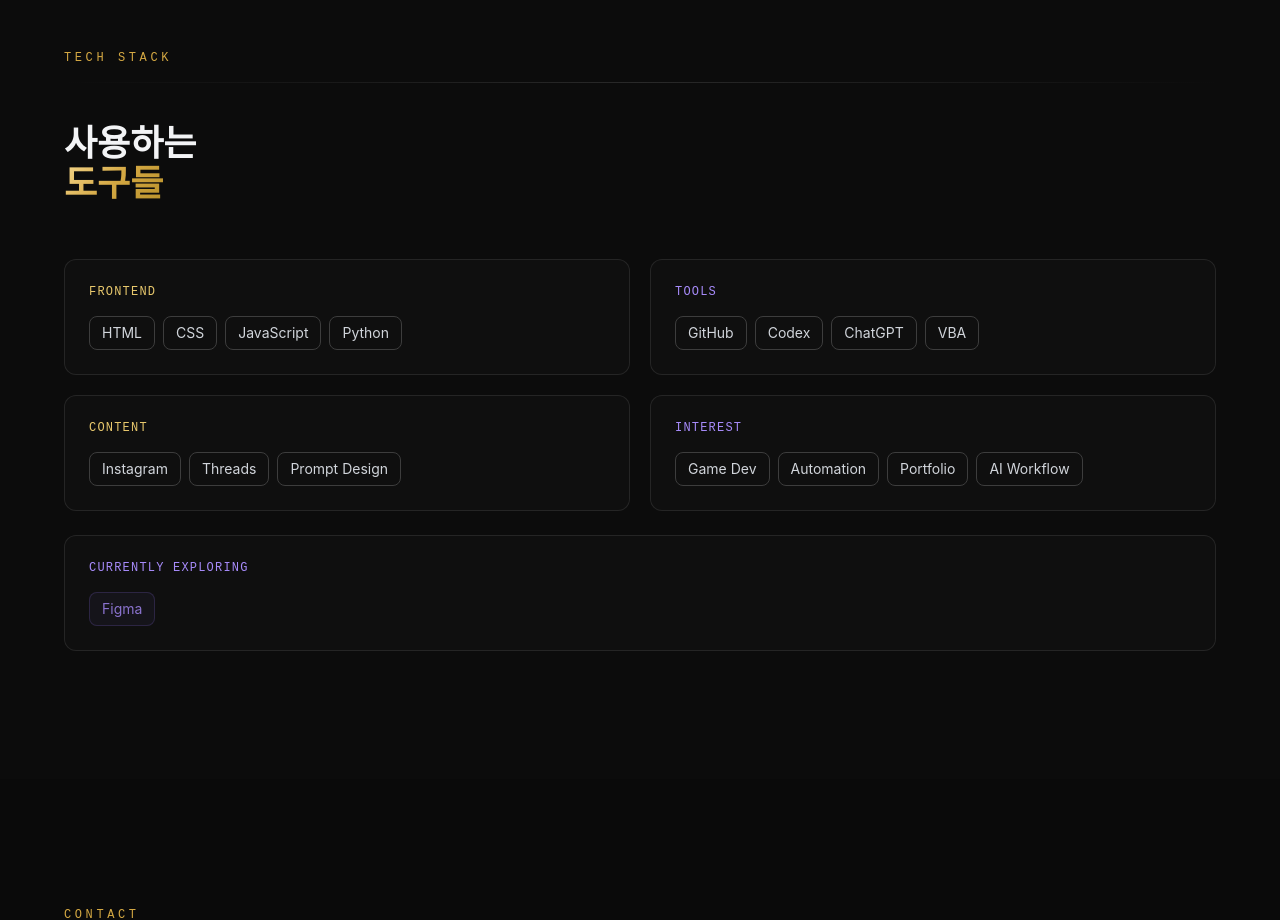
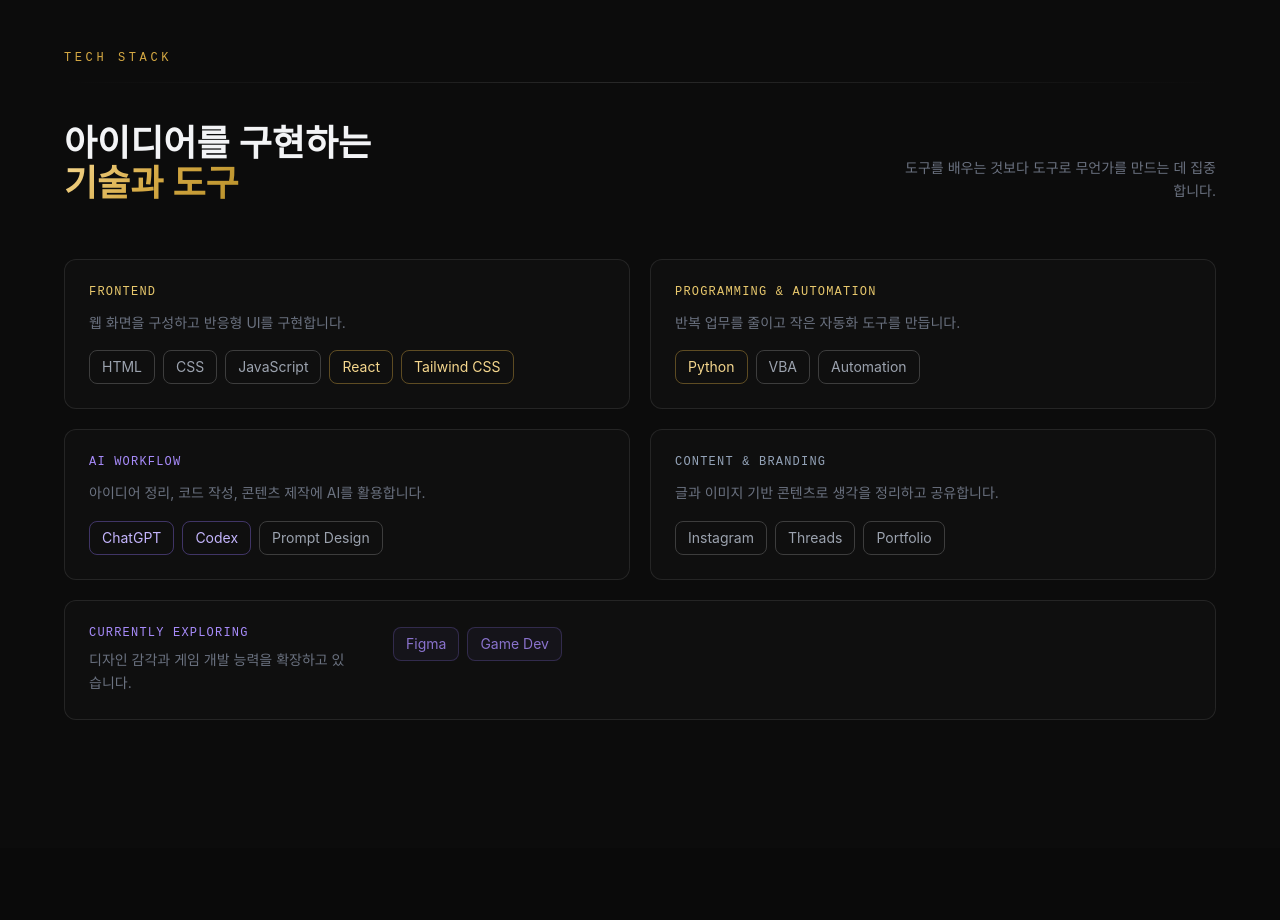
Before and after one commit to gustj369/portfolio, a React (Create React App) app: page / in a window 1280 px wide. Shown: the part 4580-5500 px from the top of the page. Built offline with nearby package versions, Linux system fonts and the light colour scheme.

Commit message:
feat: redesign TechStack - new categories, descriptions, highlighted tags, full-width exploring card

```diff
--- a/src/components/TechStack.jsx
+++ b/src/components/TechStack.jsx
@@ -1,11 +1,59 @@
 import { techStack } from "../data/projects";
 
-const categoryColors = {
-  Frontend: "text-gold-400",
-  Tools: "text-violet-400",
-  Content: "text-gold-400",
-  Interest: "text-violet-400",
+const labelColors = {
+  gold: "text-gold-400",
+  violet: "text-violet-400",
+  slate: "text-slate-400",
 };
+
+function TagItem({ name, highlighted, color }) {
+  if (highlighted) {
+    const highlightClass =
+      color === "violet"
+        ? "border-violet-500/40 bg-violet-500/8 text-violet-300 hover:border-violet-400/60"
+        : "border-gold-500/40 bg-gold-500/8 text-gold-300 hover:border-gold-400/60";
+    return (
+      <span
+        className={`px-3 py-1.5 text-sm rounded-lg border transition-colors duration-200 ${highlightClass}`}
+      >
+        {name}
+      </span>
+    );
+  }
+  return (
+    <span className="px-3 py-1.5 text-sm rounded-lg border border-dark-400 text-gray-400 hover:border-dark-300 hover:text-gray-300 transition-colors duration-200">
+      {name}
+    </span>
+  );
+}
+
+function StackCard({ stack }) {
+  return (
+    <div className="card-dark rounded-xl p-6 flex flex-col gap-4 transition-all duration-300 group">
+      {/* Label */}
+      <p className={`text-xs font-mono tracking-widest ${labelColors[stack.color] || "text-gold-400"}`}>
+        {stack.category}
+      </p>
+
+      {/* Description */}
+      <p className="text-sm text-gray-500 leading-relaxed -mt-1">
+        {stack.description}
+      </p>
+
+      {/* Tags */}
+      <div className="flex flex-wrap gap-2">
+        {stack.items.map((item) => (
+          <TagItem
+            key={item}
+            name={item}
+            highlighted={stack.highlight.includes(item)}
+            color={stack.color}
+          />
+        ))}
+      </div>
+    </div>
+  );
+}
 
 export default function TechStack() {
   return (
@@ -16,55 +64,45 @@
         </p>
         <div className="section-divider mb-10" />
 
-        <h2 className="text-3xl md:text-4xl font-semibold leading-snug mb-14">
-          사용하는
-          <br />
-          <span className="text-gradient-gold">도구들</span>
-        </h2>
+        <div className="flex flex-col md:flex-row md:items-end justify-between gap-4 mb-14">
+          <h2 className="text-3xl md:text-4xl font-semibold leading-snug">
+            아이디어를 구현하는
+            <br />
+            <span className="text-gradient-gold">기술과 도구</span>
+          </h2>
+          <p className="text-sm text-gray-500 max-w-xs md:text-right leading-relaxed">
+            도구를 배우는 것보다 도구로 무언가를 만드는 데 집중합니다.
+          </p>
+        </div>
 
-        <div className="grid sm:grid-cols-2 gap-5">
+        {/* 2-column grid */}
+        <div className="grid sm:grid-cols-2 gap-5 mb-5">
           {techStack.map((stack) => (
-            <div
-              key={stack.category}
-              className="card-dark rounded-xl p-6 transition-all duration-300 group"
-            >
-              <p
-                className={`text-xs font-mono tracking-widest mb-4 ${
-                  categoryColors[stack.category] || "text-gold-400"
-                }`}
-              >
-                {stack.category.toUpperCase()}
-              </p>
-              <div className="flex flex-wrap gap-2">
-                {stack.items.map((item) => (
-                  <span
-                    key={item}
-                    className="px-3 py-1.5 text-sm rounded-lg border border-dark-400 group-hover:border-dark-300 text-gray-300 transition-colors duration-200"
-                  >
-                    {item}
-                  </span>
-                ))}
-              </div>
-            </div>
+            <StackCard key={stack.category} stack={stack} />
           ))}
         </div>
 
-        {/* Currently learning */}
-        <div className="mt-6 card-dark rounded-xl p-6 transition-all duration-300">
-          <p className="text-xs font-mono text-violet-400 tracking-widest mb-4">
-            CURRENTLY EXPLORING
-          </p>
-          <div className="flex flex-wrap gap-2">
-            {["Figma"].map(
-              (item) => (
+        {/* Currently Exploring — full width */}
+        <div className="card-dark rounded-xl p-6 transition-all duration-300">
+          <div className="flex flex-col sm:flex-row sm:items-start sm:gap-12 gap-4">
+            <div className="sm:w-64 flex-shrink-0">
+              <p className="text-xs font-mono text-violet-400 tracking-widest mb-2">
+                CURRENTLY EXPLORING
+              </p>
+              <p className="text-sm text-gray-500 leading-relaxed">
+                디자인 감각과 게임 개발 능력을 확장하고 있습니다.
+              </p>
+            </div>
+            <div className="flex flex-wrap gap-2 pt-0.5">
+              {["Figma", "Game Dev"].map((item) => (
                 <span
                   key={item}
-                  className="px-3 py-1.5 text-sm rounded-lg border border-violet-500/20 bg-violet-500/5 text-violet-400/80"
+                  className="px-3 py-1.5 text-sm rounded-lg border border-violet-500/25 bg-violet-500/5 text-violet-400/80 hover:border-violet-500/50 transition-colors duration-200"
                 >
                   {item}
                 </span>
-              )
-            )}
+              ))}
+            </div>
           </div>
         </div>
       </div>
--- a/src/data/projects.js
+++ b/src/data/projects.js
@@ -56,20 +56,32 @@
 
 export const techStack = [
   {
-    category: "Frontend",
-    items: ["HTML", "CSS", "JavaScript", "Python"],
+    category: "FRONTEND",
+    description: "웹 화면을 구성하고 반응형 UI를 구현합니다.",
+    items: ["HTML", "CSS", "JavaScript", "React", "Tailwind CSS"],
+    highlight: ["React", "Tailwind CSS"],
+    color: "gold",
   },
   {
-    category: "Tools",
-    items: ["GitHub", "Codex", "ChatGPT", "VBA"],
+    category: "PROGRAMMING & AUTOMATION",
+    description: "반복 업무를 줄이고 작은 자동화 도구를 만듭니다.",
+    items: ["Python", "VBA", "Automation"],
+    highlight: ["Python"],
+    color: "gold",
   },
   {
-    category: "Content",
-    items: ["Instagram", "Threads", "Prompt Design"],
+    category: "AI WORKFLOW",
+    description: "아이디어 정리, 코드 작성, 콘텐츠 제작에 AI를 활용합니다.",
+    items: ["ChatGPT", "Codex", "Prompt Design"],
+    highlight: ["ChatGPT", "Codex"],
+    color: "violet",
   },
   {
-    category: "Interest",
-    items: ["Game Dev", "Automation", "Portfolio", "AI Workflow"],
+    category: "CONTENT & BRANDING",
+    description: "글과 이미지 기반 콘텐츠로 생각을 정리하고 공유합니다.",
+    items: ["Instagram", "Threads", "Portfolio"],
+    highlight: [],
+    color: "slate",
   },
 ];
 
```
